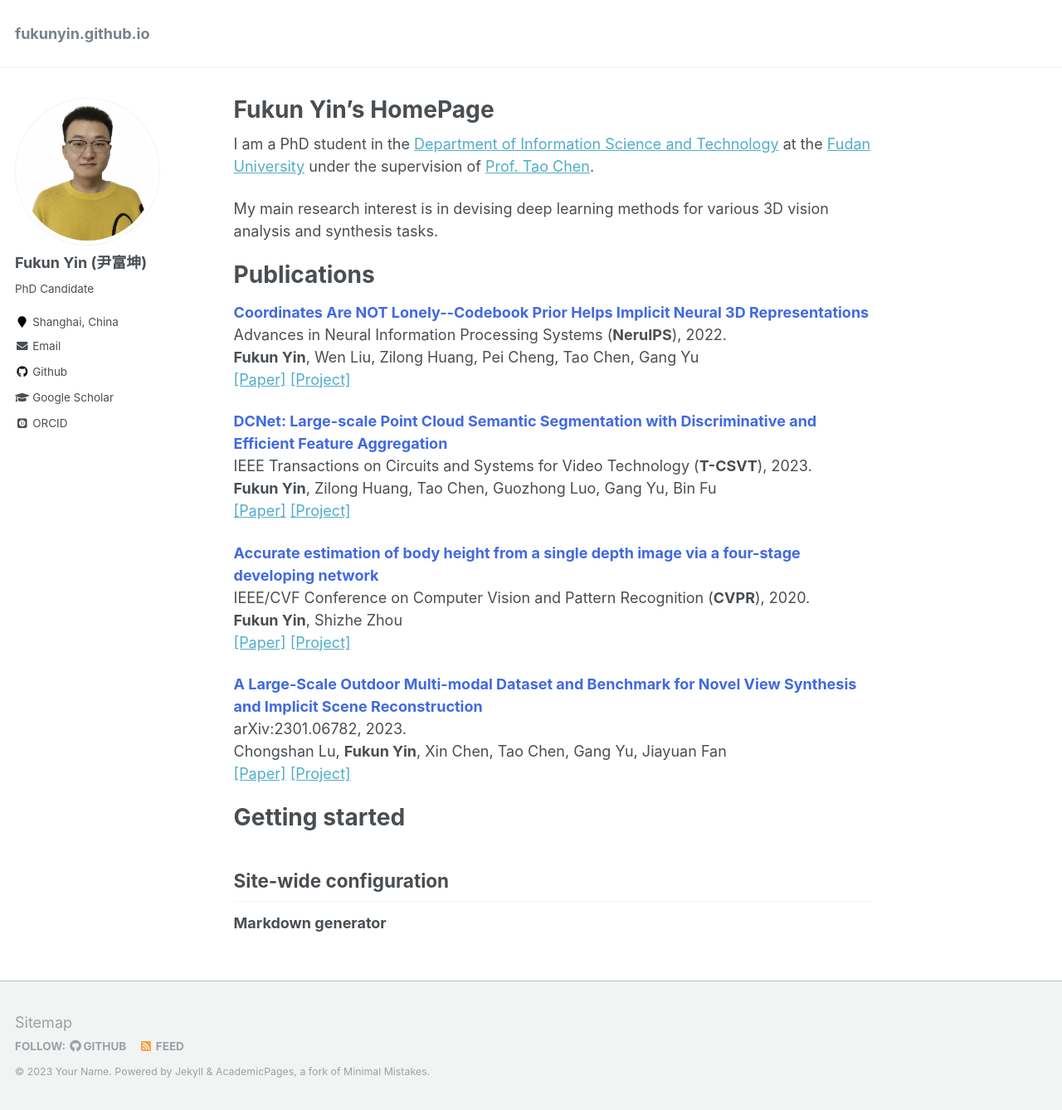
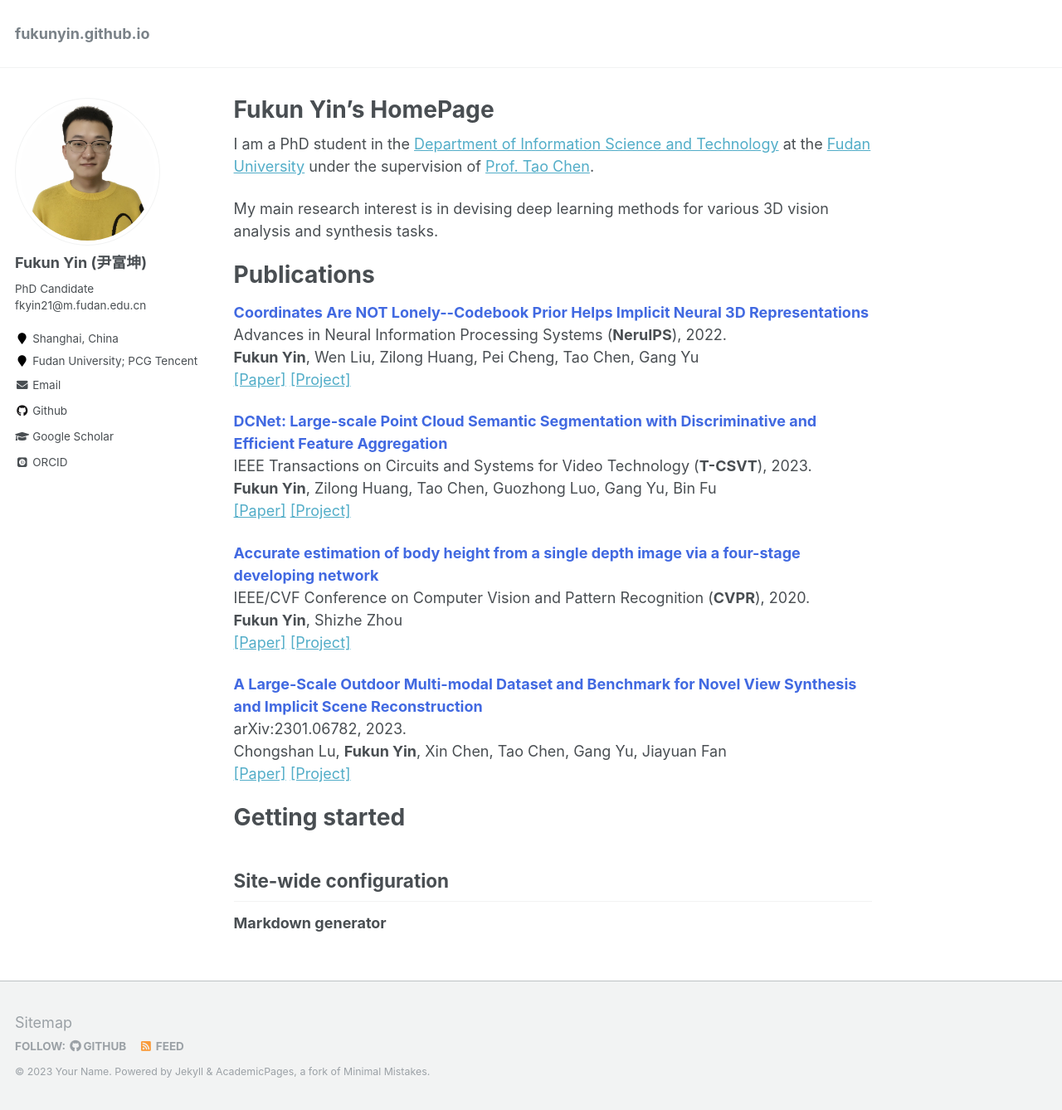
Before and after one commit to fukunyin/fukunyin.github.io, a Jekyll site: the page built from _pages/about.md, in a window 1280 px wide and 1338 px high. Shown: the whole window at 83% size. Built offline with Jekyll 4.4.1, drawn with Linux system fonts in a browser that asks for light colours; some web fonts are replaced.

Commit message:
Update _config.yml

```diff
--- a/_config.yml
+++ b/_config.yml
@@ -82,9 +82,9 @@ analytics:
 author:
   name             : "Fukun Yin (尹富坤)"
   avatar           : "profile.png"
-  bio              : "PhD Candidate"
+  bio              : "PhD Candidate fkyin21@m.fudan.edu.cn"
   location         : "Shanghai, China"
-  employer         : # "Fudan University; PCG Tencent"
+  employer         : "Fudan University; PCG Tencent"
   pubmed           :
   googlescholar    : "https://scholar.google.com/citations?hl=zh-CN&user=HGFT79EAAAAJ"
   email            : "fkyin21@m.fudan.edu.cn"
```
